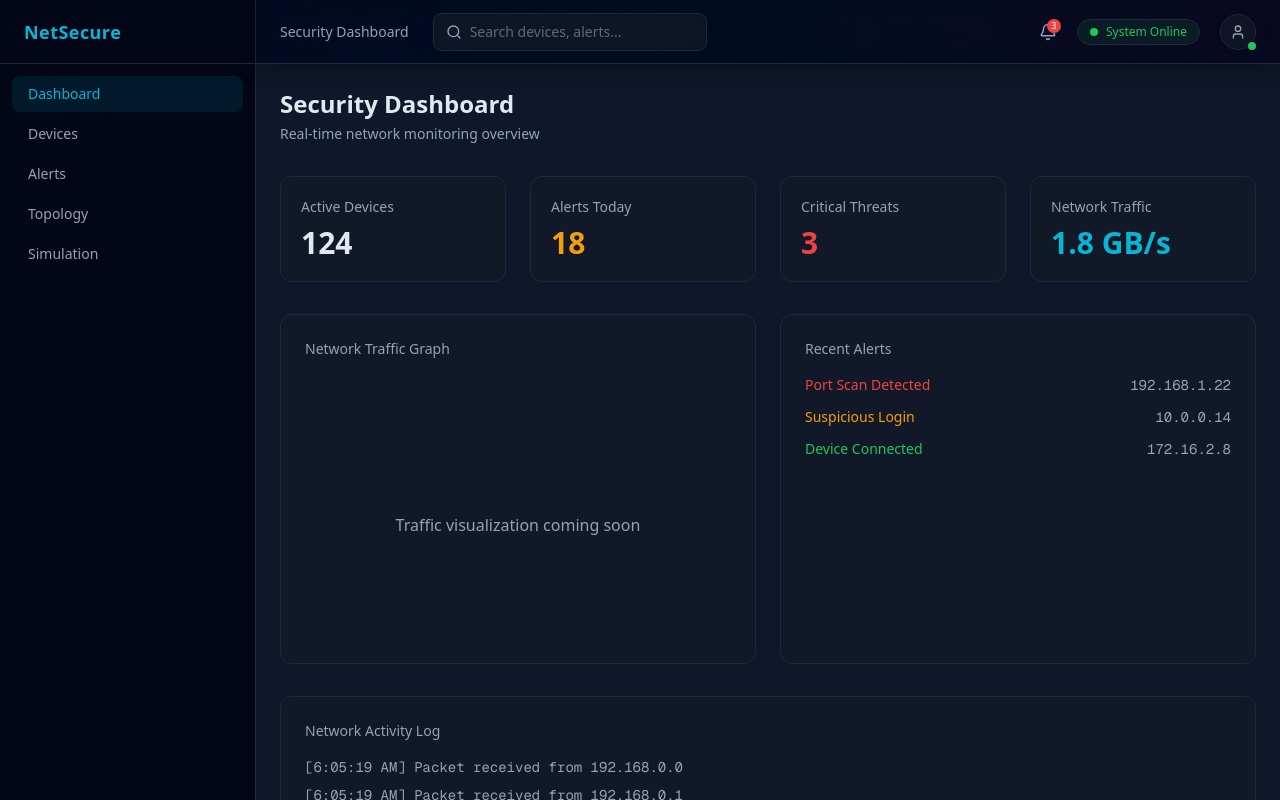
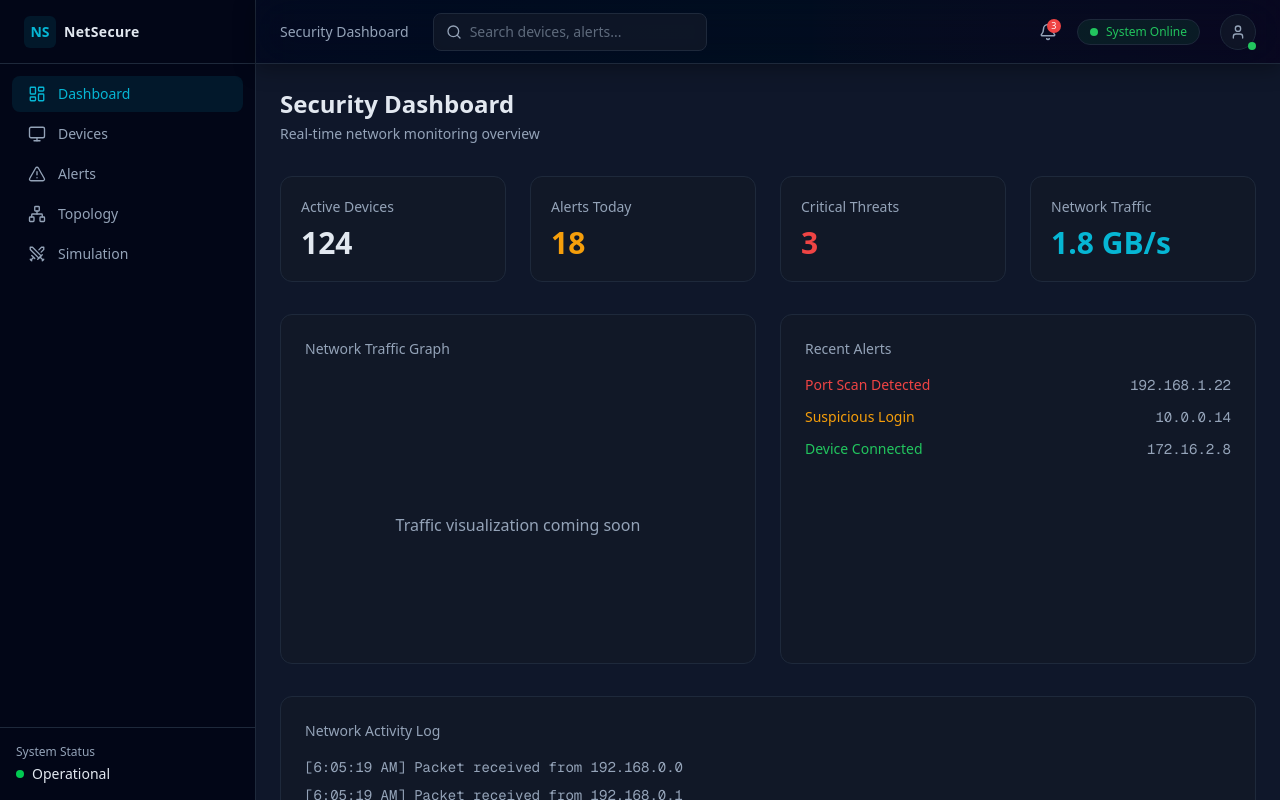
Before and after one commit to KrishBawangade/hackathonix_project, a Next.js app in the folder frontend/: page / in a window 1280 px wide. Built offline with nearby package versions, Linux system fonts and the light colour scheme.

Commit message:
feat: enhance sidebar UI with icons, logo section, and system status

```diff
--- a/frontend/app/globals.css
+++ b/frontend/app/globals.css
@@ -63,3 +63,7 @@ body {
 * {
   border-color: var(--border);
 }
+
+nextjs-portal {
+  display: none !important;
+}
--- a/frontend/components/layout/Sidebar.tsx
+++ b/frontend/components/layout/Sidebar.tsx
@@ -2,13 +2,20 @@
 
 import Link from "next/link";
 import { usePathname } from "next/navigation";
+import {
+  LayoutDashboard,
+  Monitor,
+  AlertTriangle,
+  Network,
+  Swords,
+} from "lucide-react";
 
 const navItems = [
-  { name: "Dashboard", path: "/" },
-  { name: "Devices", path: "/devices" },
-  { name: "Alerts", path: "/alerts" },
-  { name: "Topology", path: "/topology" },
-  { name: "Simulation", path: "/simulation" },
+  { name: "Dashboard", path: "/", icon: LayoutDashboard },
+  { name: "Devices", path: "/devices", icon: Monitor },
+  { name: "Alerts", path: "/alerts", icon: AlertTriangle },
+  { name: "Topology", path: "/topology", icon: Network },
+  { name: "Simulation", path: "/simulation", icon: Swords },
 ];
 
 export default function Sidebar() {
@@ -19,9 +26,14 @@ export default function Sidebar() {
 
       {/* Logo */}
       <div className="h-16 flex items-center px-6 border-b border-border">
-        <h1 className="text-lg font-semibold tracking-wide text-primary">
-          NetSecure
-        </h1>
+        <div className="flex items-center gap-2">
+          <div className="w-8 h-8 rounded-md bg-primary/10 flex items-center justify-center">
+            <span className="text-primary font-bold text-sm">NS</span>
+          </div>
+          <h1 className="text-sm font-semibold tracking-wide text-foreground">
+            NetSecure
+          </h1>
+        </div>
       </div>
 
       {/* Navigation */}
@@ -29,24 +41,42 @@ export default function Sidebar() {
 
         {navItems.map((item) => {
           const active = pathname === item.path;
+          const Icon = item.icon;
 
           return (
             <Link
               key={item.path}
               href={item.path}
               className={`
-                px-4 py-2 rounded-lg text-sm transition-colors
-                ${active
-                  ? "bg-primary/10 text-primary"
-                  : "text-muted hover:bg-panel hover:text-foreground"}
+                flex items-center gap-3 px-4 py-2 rounded-lg text-sm
+                transition-all duration-200
+                ${
+                  active
+                    ? "bg-primary/10 text-primary"
+                    : "text-muted hover:bg-panel hover:text-foreground"
+                }
               `}
             >
+              <Icon size={18} strokeWidth={1.8} />
               {item.name}
             </Link>
           );
         })}
 
       </nav>
+
+      {/* Bottom Section */}
+      <div className="mt-auto border-t border-border p-4">
+        <div className="text-xs text-muted">
+          System Status
+        </div>
+
+        <div className="flex items-center gap-2 mt-1 text-sm text-foreground">
+          <span className="w-2 h-2 rounded-full bg-green-500"></span>
+          Operational
+        </div>
+      </div>
+
     </aside>
   );
 }
```
